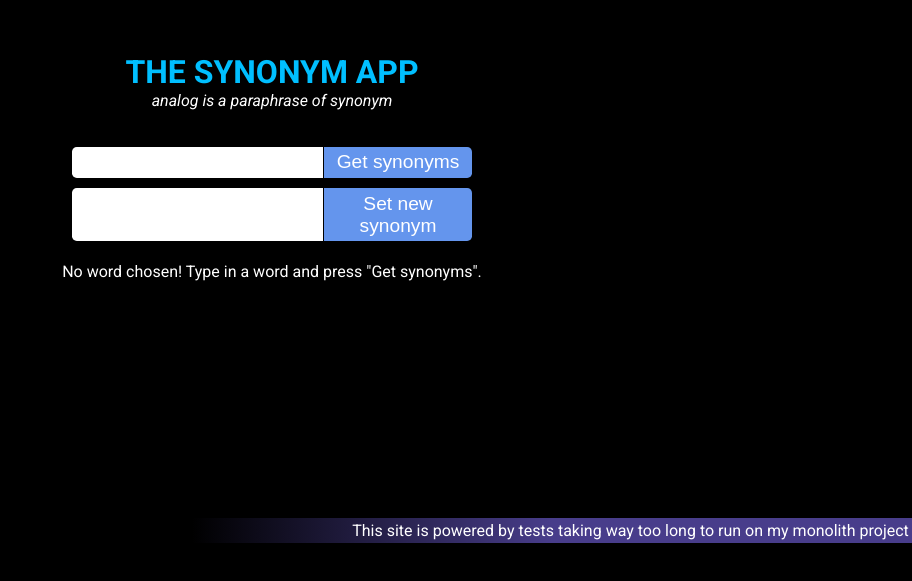
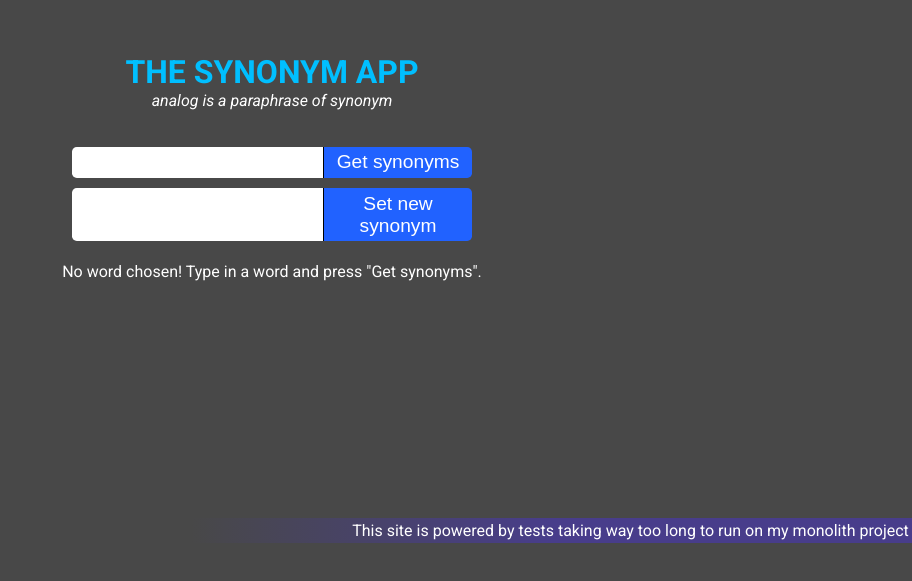
Before and after one commit to Supperhero1/synonym-app, a React (Create React App) app in the folder m53c-synonym-app-react/frontend/: page / in a window 1280 px wide. Shown: the part 257-838 px from the top of the page, without its empty margins (368-1280 px from the left). Built offline with nearby package versions, Linux system fonts and the light colour scheme.

Commit message:
chore: css tweak, error improvement

```diff
--- a/m53c-synonym-app-react/frontend/src/components/ErrorMessage/ErrorMessage.module.scss
+++ b/m53c-synonym-app-react/frontend/src/components/ErrorMessage/ErrorMessage.module.scss
@@ -1,3 +1,3 @@
 .errorMessage{
-  color: red;
+  color: #ff6969;
 }
--- a/m53c-synonym-app-react/frontend/src/components/Footer/Footer.module.scss
+++ b/m53c-synonym-app-react/frontend/src/components/Footer/Footer.module.scss
@@ -4,7 +4,7 @@
   bottom: 0;
   padding: 0.2rem 0.2rem 0.2rem 10rem;
   color: white;
-  background: linear-gradient(to right, black, darkslateblue 50%, darkslateblue);
+  background: linear-gradient(to right, #484848, darkslateblue 50%, darkslateblue);
   cursor: pointer;
   .tooltip {
     position: absolute;
--- a/m53c-synonym-app-react/frontend/src/components/InputWithButton/InputWithButton.module.scss
+++ b/m53c-synonym-app-react/frontend/src/components/InputWithButton/InputWithButton.module.scss
@@ -6,7 +6,7 @@
   margin: 0.3rem;
   label {
     button {
-      background-color: cornflowerblue;
+      background-color: #2162ff;
       color: white;
       border: none;
       border-radius: 0 0.3rem 0.3rem 0;
--- a/m53c-synonym-app-react/frontend/src/global.scss
+++ b/m53c-synonym-app-react/frontend/src/global.scss
@@ -4,7 +4,7 @@ body {
   font-family: 'Roboto', sans-serif;
   -webkit-font-smoothing: antialiased;
   -moz-osx-font-smoothing: grayscale;
-  background-color: black;
+  background-color: #484848;
   color: white;
 }
 
```
Also changed, not shown: 2 other files (tests, documents, lock files or other folders).
